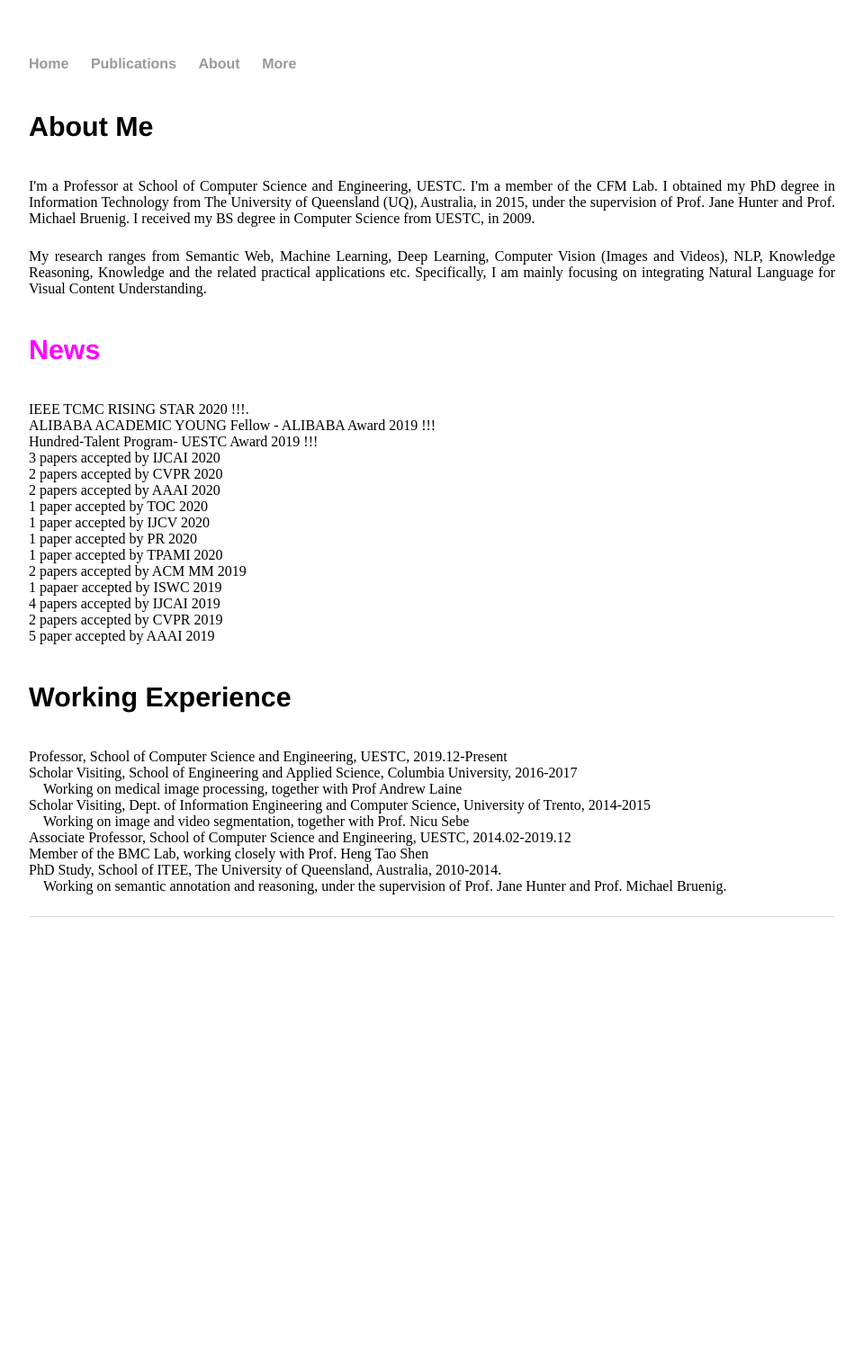
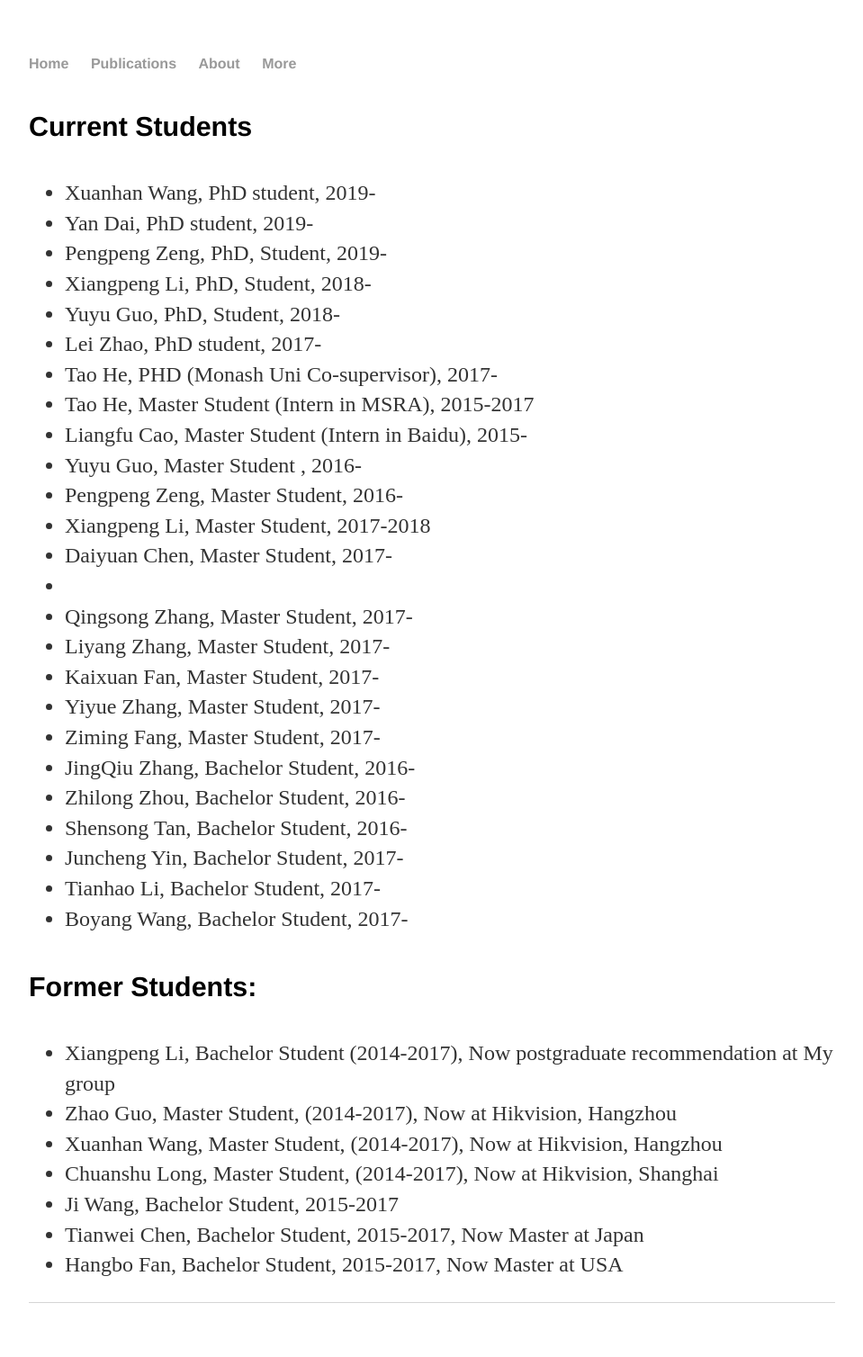
Before and after one commit to lianliGao/lianligao.github.io, a Jekyll site: the page built from about/index.html, in a window 1280 px wide. Shown: the whole page at 90% size, without its empty margins (160-1119 px from the left). Built offline with Jekyll 4.4.1, drawn with Linux system fonts in a browser that asks for light colours; before the commit the page ends 1079 px from its top, so only the background shows below that.

Commit message:
Update index.html

```diff
--- a/about/index.html
+++ b/about/index.html
@@ -1,45 +1,47 @@
 ---
 layout: default
-title: About lianli gao
+title: Our People
 ---
 
-		<div class="about">
-			<h4>About Me</h4>
-			<p><div style="text-align:justify;"> I'm a Professor at School of Computer Science and Engineering, UESTC. I'm a member of the CFM Lab. I obtained my PhD degree in Information Technology from The University of Queensland (UQ), Australia, in 2015, under the supervision of Prof. Jane Hunter and Prof. Michael Bruenig. I received my BS degree in Computer Science from UESTC, in 2009. </div></p>
-                        <p></p>
-                        <p> <div style="text-align:justify;">My research ranges from Semantic Web, Machine Learning, Deep Learning, Computer Vision (Images and Videos), NLP, Knowledge Reasoning, Knowledge and the related practical applications etc.  Specifically, I am mainly focusing on integrating Natural Language for Visual Content Understanding. </div> </p<h2>
-
-<h4 style="color:rgb(255,0,255);">News</h4>
-<p><div style="text-align:justify;">
-	<font color="#000000" >IEEE TCMC RISING STAR 2020 !!!.</font><br>
-	<font color="#000000" >ALIBABA ACADEMIC YOUNG Fellow - ALIBABA Award 2019 !!!</font><br>
-	<font color="#000000" >Hundred-Talent Program- UESTC Award 2019 !!!</font><br>
-	<font color="#000000" face="times new roman, serif" size="3">3 papers accepted by IJCAI 2020</font><br>
-	<font color="#000000" face="times new roman, serif" size="3">2 papers accepted by CVPR 2020</font><br>
-	<font color="#000000" face="times new roman, serif" size="3">2 papers accepted by AAAI 2020</font><br>
-	<font color="#000000" face="times new roman, serif" size="3">1 paper accepted by TOC 2020</font><br>
-	<font color="#000000" face="times new roman, serif" size="3">1 paper accepted by IJCV 2020</font><br>
-	<font color="#000000" face="times new roman, serif" size="3">1 paper accepted by PR 2020</font><br>
-	<font color="#000000" face="times new roman, serif" size="3">1 paper accepted by TPAMI 2020</font><br>
-	<font color="#000000" face="times new roman, serif" size="3">2 papers accepted by ACM MM 2019</font><br>
-	<font color="#000000" face="times new roman, serif" size="3">1 papaer accepted by ISWC 2019</font><br>
-	<font color="#000000" face="times new roman, serif" size="3">4 papers accepted by IJCAI 2019</font><br>
-	<font color="#000000" face="times new roman, serif" size="3">2 papers accepted by CVPR 2019</font><br>
-	<font color="#000000" face="times new roman, serif" size="3">5 paper accepted by AAAI 2019</font><br>
-
-</div></p>
-
-<h4> <font color="#000000">Working Experience</font></h4>
-<p><div style="text-align:justify;">Professor, School of Computer Science and Engineering, UESTC, 2019.12-Present<br>
-Scholar Visiting, School of Engineering and Applied Science, Columbia University, 2016-2017<br>
-&nbsp;&nbsp;&nbsp;&nbsp;Working on medical image processing, together with Prof Andrew Laine<br>
-Scholar Visiting, Dept. of Information Engineering and Computer Science, University of Trento, 2014-2015<br>
-&nbsp;&nbsp;&nbsp;&nbsp;Working on image and video segmentation, together with Prof. Nicu Sebe<br>
-Associate Professor, School of Computer Science and Engineering, UESTC, 2014.02-2019.12<br>
-Member of the BMC Lab, working closely with Prof. Heng Tao Shen<br>
-PhD Study, School of ITEE, The University of Queensland, Australia, 2010-2014.<br>
-&nbsp;&nbsp;&nbsp;&nbsp;Working on semantic annotation and reasoning, under the supervision of Prof. Jane Hunter and Prof. Michael Bruenig.
-</div></p>
+<div class="about">
+	<h4>Current Students</h4>
+<ul>
+<li>Xuanhan Wang, PhD student, 2019- </li>
+<li>Yan Dai, PhD student, 2019-</li>
+<li>Pengpeng Zeng, PhD, Student, 2019-</li>
+<li>Xiangpeng Li, PhD, Student, 2018-</li>
+<li>Yuyu Guo, PhD, Student, 2018-</li>
+<li>Lei Zhao, PhD student, 2017-</li>
+<li>Tao He, PHD (Monash Uni Co-supervisor), 2017-  </li>
 
 
-		</div>
+<li>Tao He, Master Student (Intern in MSRA), 2015-2017  </li>
+<li>Liangfu Cao, Master Student (Intern in Baidu), 2015-</li>
+<li>Yuyu Guo, Master Student , 2016-  </li>
+<li>Pengpeng Zeng, Master Student, 2016-</li>
+<li>Xiangpeng Li, Master Student, 2017-2018</li>
+<li>Daiyuan Chen, Master Student, 2017-</li>
+<li><li>Qingsong Zhang, Master Student, 2017-</li>
+<li>Liyang Zhang, Master Student, 2017-</li>
+<li>Kaixuan Fan, Master Student, 2017-</li>
+<li>Yiyue Zhang, Master Student, 2017-</li>
+<li>Ziming Fang, Master Student, 2017-</li>
+
+<li>JingQiu Zhang, Bachelor Student, 2016-</li>
+<li>Zhilong Zhou,  Bachelor Student, 2016-</li>
+<li>Shensong Tan, Bachelor Student, 2016-</li>
+<li>Juncheng Yin, Bachelor Student, 2017-</li>
+<li>Tianhao Li, Bachelor  Student, 2017-</li>
+<li>Boyang Wang, Bachelor  Student, 2017-</li>
+</ul>
+<h4>Former Students:</h4>
+<ul>
+<li>Xiangpeng Li, Bachelor Student (2014-2017), Now postgraduate recommendation at My group</li>
+<li>Zhao Guo, Master Student, (2014-2017), Now at Hikvision, Hangzhou</li>
+<li>Xuanhan Wang, Master Student, (2014-2017), Now at Hikvision, Hangzhou</li>
+<li>Chuanshu Long, Master Student, (2014-2017), Now at Hikvision, Shanghai</li>
+<li>Ji Wang, Bachelor Student, 2015-2017</li>
+<li>Tianwei Chen, Bachelor Student, 2015-2017, Now Master at Japan</li>
+<li>Hangbo Fan, Bachelor Student, 2015-2017, Now Master at USA</li>
+</ul>
+</div>
```
